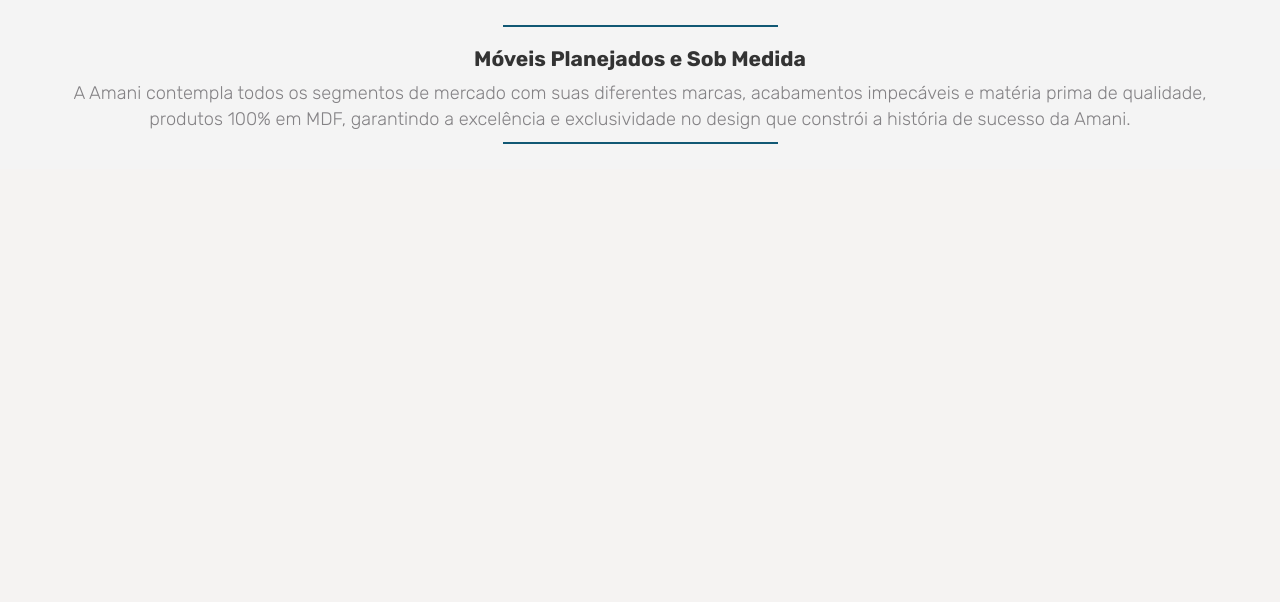
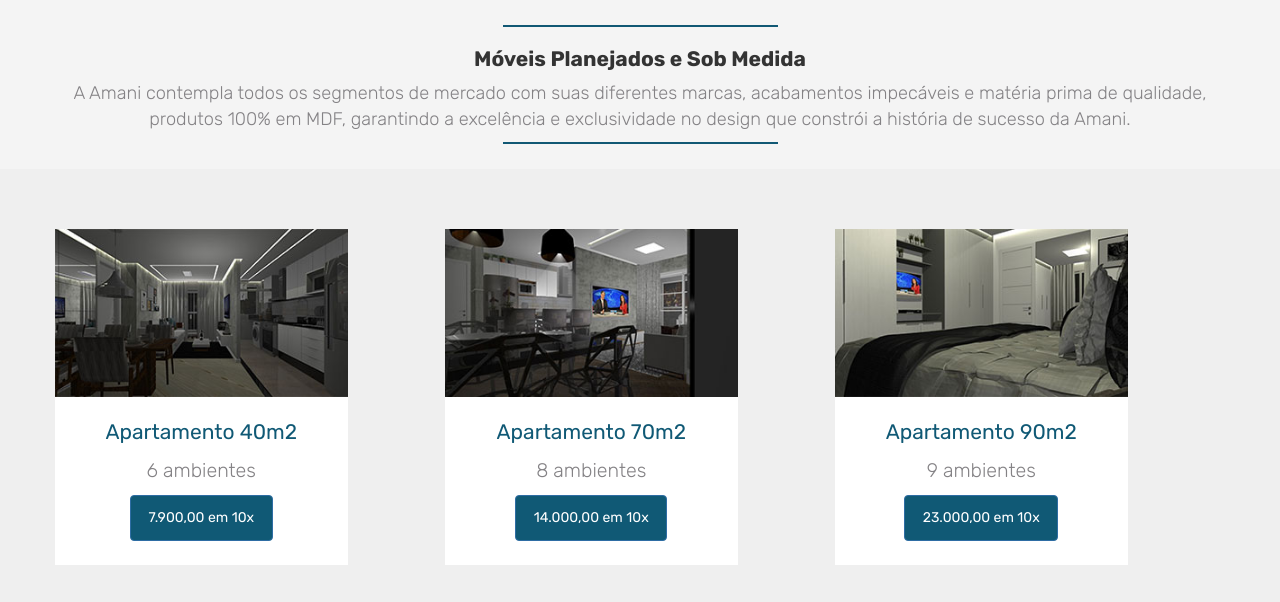
Before and after one commit to fagner-vieira/amani, a PHP site: page / in a window 1280 px wide. Shown: the part 718-1320 px from the top of the page. Before the commit the page ends 862 px from the top, so only its background shows below. Run offline with PHP 8.4, Linux system fonts and the light colour scheme.

Commit message:
AM 04 - Section Two

```diff
--- a/css/css.css
+++ b/css/css.css
@@ -107,6 +107,48 @@ h1{
 
 /* Section 02 */
 
+.bgColorThree{
+    background-color: #efefef;
+    padding: 2%;
+}
 
+.rowMarginOne{
+    margin-top: 3%;
+    margin-bottom: 1%;
+}
+
+.colOne{
+    background-color: #fff;
+    padding: 0;
+}
+
+.noPadding{
+    padding: 0;
+}
+
+.txtOne{
+    color: #105975;
+    text-align: center;
+    margin-top: 20px;
+    font-size: 1.5em;
+}
+
+.txtTwo{
+    color: #848285;
+    text-align: center;
+    margin-top: 5px;
+    font-size: 1.4em;
+    font-weight: 300;
+}
+
+.btn-primary{
+    background-color: #105975;
+    padding: 4% 6% 4% 6%;
+    margin-bottom: 5%;
+}
+
+.btn-primary:hover{
+    background-color: #105975;
+}
 
 /* /Section 02 */
--- a/index.php
+++ b/index.php
@@ -113,6 +113,34 @@
 		</section>
 
 
+		<section class="container-fluid bgColorThree">
+			<div class="container">
+				<div class="row rowMarginOne">
+					<div class="col-lg-3 colOne">
+						<img src="images/img01.jpg" class="img-responsive center-block noPadding" alt="">
+						<p class="txtOne">Apartamento 40m2</p>
+						<p class="txtTwo">6 ambientes</p>
+						<p class="text-center"><button type="button" class="btn btn-primary">7.900,00 em 10x</button></p>
+					</div>
+					<div class="col-lg-1">&nbsp;</div>
+					<div class="col-lg-3 colOne">
+						<img src="images/img02.jpg" class="img-responsive center-block noPadding" alt="">
+						<p class="txtOne">Apartamento 70m2</p>
+						<p class="txtTwo">8 ambientes</p>
+						<p class="text-center"><button type="button" class="btn btn-primary">14.000,00 em 10x</button></p>
+					</div>
+					<div class="col-lg-1">&nbsp;</div>
+					<div class="col-lg-3 colOne">
+						<img src="images/img03.jpg" class="img-responsive center-block noPadding" alt="">
+						<p class="txtOne">Apartamento 90m2</p>
+						<p class="txtTwo">9 ambientes</p>
+						<p class="text-center"><button type="button" class="btn btn-primary">23.000,00 em 10x</button></p>
+					</div>
+				</div>
+			</div>
+		</section>
+
+
 
 
 
```
Also changed, not shown: images/img01.jpg (added), images/img02.jpg (added), images/img03.jpg (added).
